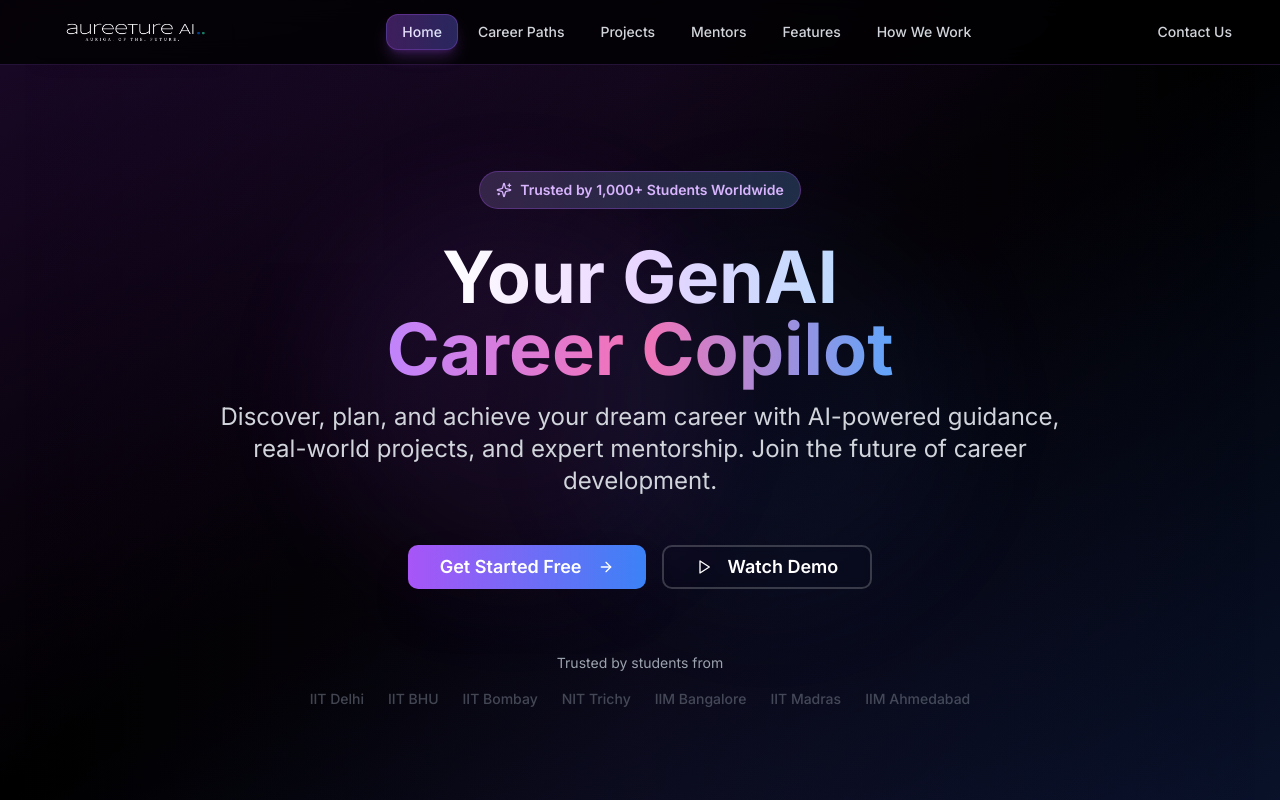
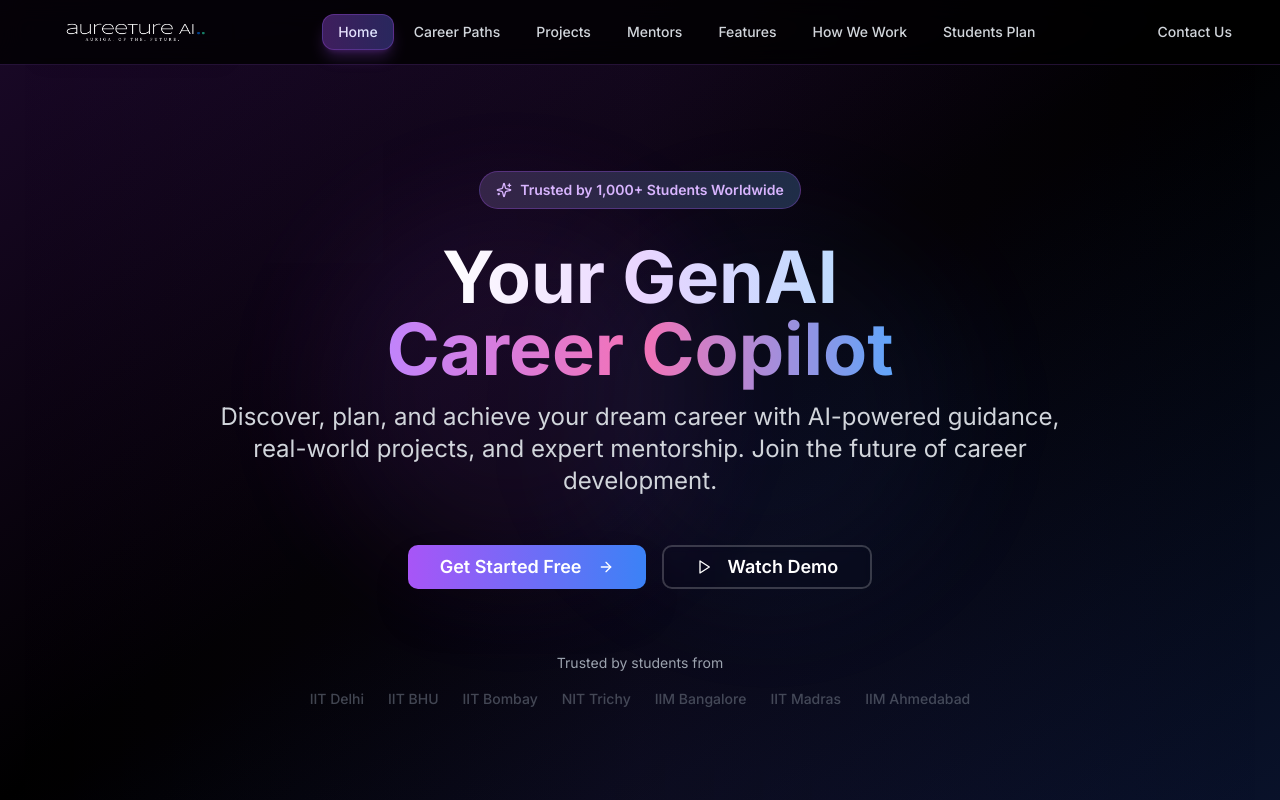
Before and after one commit to Aureeture/aureeture, a Next.js app: page / in a window 1280 px wide. Shown: the top 800 px of the page. Built offline with nearby package versions, Linux system fonts and the light colour scheme.

Commit message:
Fix UI and Bugs02

```diff
--- a/components/navbar.tsx
+++ b/components/navbar.tsx
@@ -15,6 +15,7 @@ const navItems = [
   { name: "Mentors", href: "/mentors" },
   { name: "Features", href: "/features" },
   { name: "How We Work", href: "/how-we-work" },
+  { name: "Students Plan", href: "/students-payment"}
 ]
 
 export function Navbar() {
```
